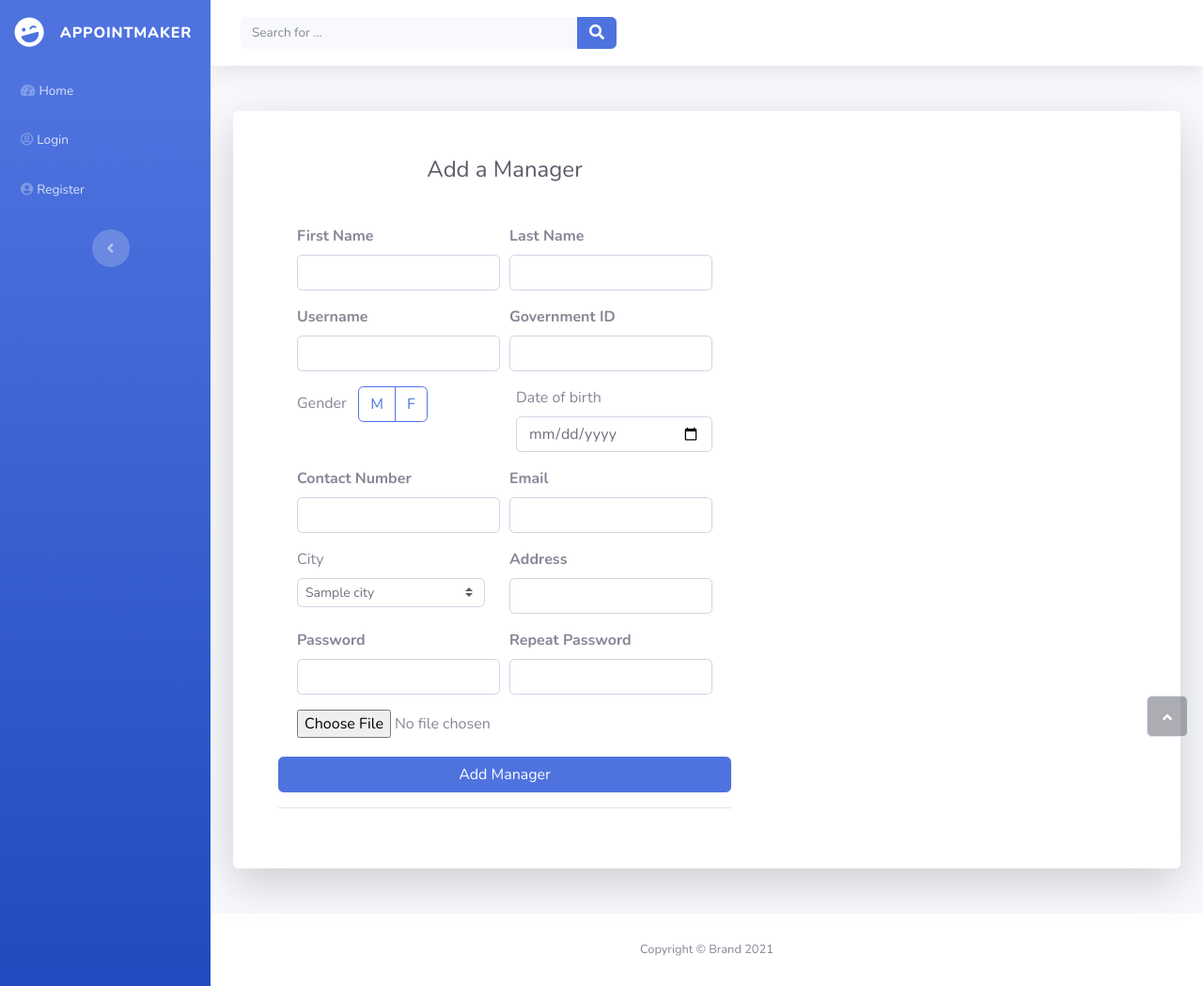
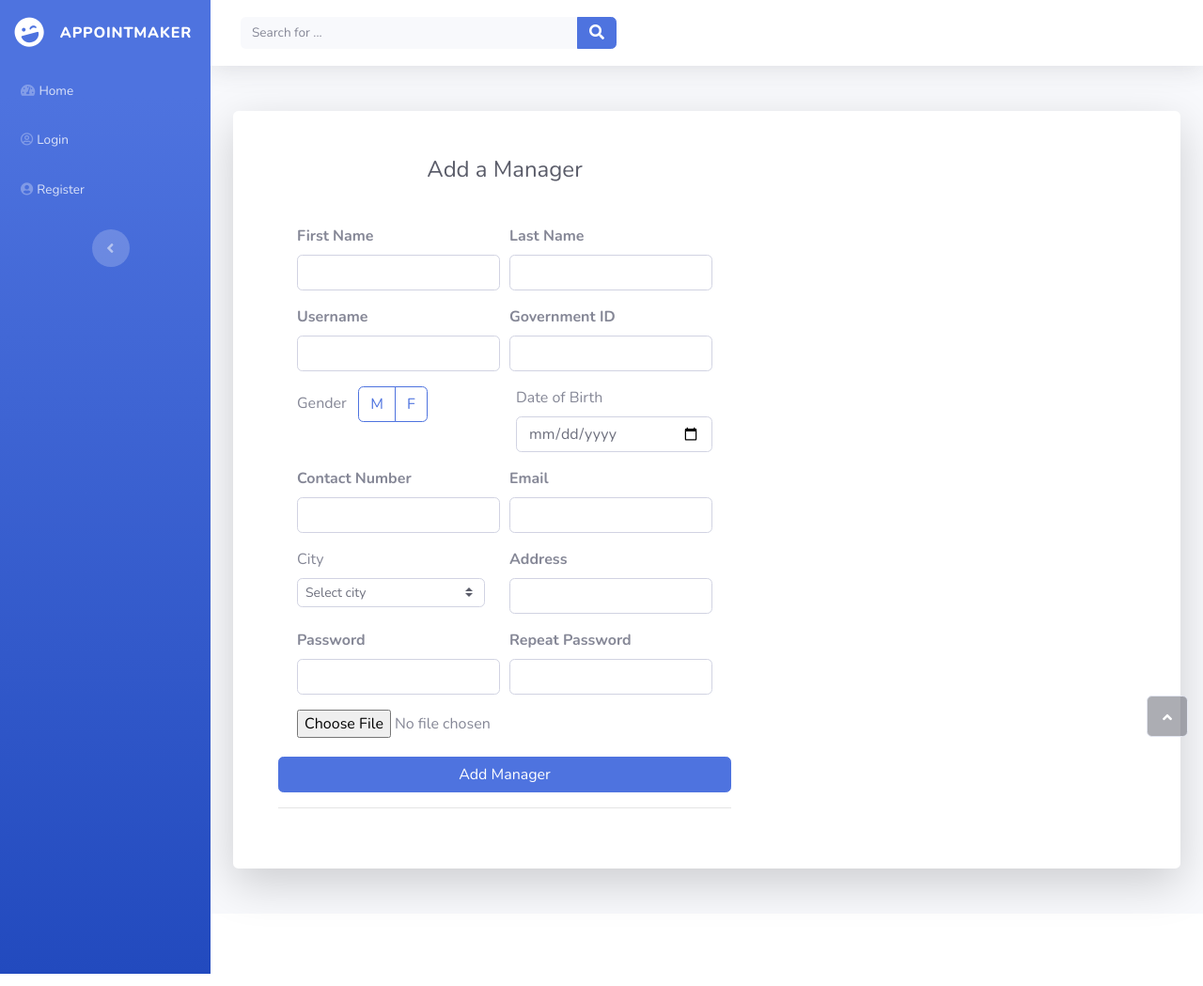
Before and after one commit to sh5tar/Hospital-Appointment, a Node project: template views/AddManager.ejs in a window 1280 px wide. Shown: the whole page at 94% size. Run offline with Node 20 templates, Linux system fonts and the light colour scheme; the template is opened without the code that fills it: most values are stand-ins (such as "Sample title", 1, 10 or a date in 2020).

Commit message:
Minor changes and fixes in the tables pages

```diff
--- a/views/AddDoctor.ejs
+++ b/views/AddDoctor.ejs
@@ -34,7 +34,7 @@
                                     <div class="col-sm-6"><label>Gender&nbsp;&nbsp;</label>
                                         <div class="btn-group btn-group-toggle" data-toggle="buttons"><label class="btn btn-outline-primary active">M<input type="radio" id="genderM" name="Gender" value="Male"></label><label class="btn btn-outline-primary">F<input type="radio" id="genderF" name="Gender" value="Female"></label></div>
                                     </div>
-                                    <div class="col-sm-6 mb-3 mb-sm-0"><label>Date of birth</label><input class="form-control" id="dob" type="date" name="DoB"></div>
+                                    <div class="col-sm-6 mb-3 mb-sm-0"><label>Date of Birth</label><input class="form-control" id="dob" type="date" name="DoB"></div>
                                 </div>
                                     <div class="form-row">
                                         <div class="col">
@@ -53,7 +53,7 @@
                                                 <%Cities.forEach(function (i){%>
                                                 <option value="<%=i.CID%>>" selected=""><%=i.Cname%></option>
                                                 <%})%>
-
+                                                <option value="" selected="selected"> Select city</option>
                                             </select>&nbsp;</div>
                                     </div>
                                     <div class="col">
--- a/views/AddManager.ejs
+++ b/views/AddManager.ejs
@@ -34,7 +34,7 @@
                                     <div class="col-sm-6"><label>Gender&nbsp;&nbsp;</label>
                                         <div class="btn-group btn-group-toggle" data-toggle="buttons"><label class="btn btn-outline-primary active">M<input type="radio" id="genderM" name="Gender" value="Male"></label><label class="btn btn-outline-primary">F<input type="radio" id="genderF" name="Gender" value="Female"></label></div>
                                     </div>
-                                    <div class="col-sm-6 mb-3 mb-sm-0"><label>Date of birth</label><input class="form-control" id="dob" type="date" name="DoB"></div>
+                                    <div class="col-sm-6 mb-3 mb-sm-0"><label>Date of Birth</label><input class="form-control" id="dob" type="date" name="DoB"></div>
                                 </div>
                                 <div class="form-row">
                                     <div class="col">
@@ -52,8 +52,9 @@
                                             <br>
                                             <select style="width: 200px;" class="form-control form-control-sm custom-select custom-select-sm" name="CID">
                                                 <%Cities.forEach(function (i){%>
-                                                <option value="<%=i.CID%>>" selected=""><%=i.Cname%></option>
+                                                <option value="<%=i.CID%>" selected=""><%=i.Cname%></option>
                                                 <%})%>
+                                                <option value="" selected="selected"> Select city</option>
                                             </select>&nbsp;</div>
                                     </div>
                                     <div class="col">
--- a/views/HospitalsPage.ejs
+++ b/views/HospitalsPage.ejs
@@ -32,7 +32,7 @@
                                 <%i.forEach(function(i){%>
                                 <tbody>
                                 <tr>
-                                    <td><%=i.HName%></td>
+                                   <td><a href="HospitalPerformence"> <%=i.HName%> </a></td>
                                     <td><%=i.Cname%></td>
                                     <td><%=i.Location%></td>
                                 </tr>
--- a/views/partials/footer.ejs
+++ b/views/partials/footer.ejs
@@ -1,7 +1,5 @@
 <footer class="bg-white sticky-footer">
-    <div class="container my-auto">
-        <div class="text-center my-auto copyright"><span>Copyright © Brand 2021</span></div>
-    </div>
+
 </footer>
 </div><a class="border rounded d-inline scroll-to-top" href="#page-top"><i class="fas fa-angle-up"></i></a>
 </div>
--- a/views/register.ejs
+++ b/views/register.ejs
@@ -22,7 +22,7 @@
                                     <div class="col-sm-6"><label>Gender&nbsp;&nbsp;</label>
                                         <div class="btn-group btn-group-toggle" data-toggle="buttons"><label class="btn btn-outline-primary active">M<input type="radio" id="genderM" name="Gender" value="Male"></label><label class="btn btn-outline-primary">F<input type="radio" id="genderF" name="Gender" value="Female"></label></div>
                                     </div>
-                                    <div class="col-sm-6 mb-3 mb-sm-0"><label>Date of birth</label><input class="form-control" id="dob" type="date" name="DoB"></div>
+                                    <div class="col-sm-6 mb-3 mb-sm-0"><label>Date of Birth</label><input class="form-control" id="dob" type="date" name="DoB"></div>
                                 </div>
                                 <div class="form-group row">
                                     <div class="col-sm-6"><input class="form-control form-control-user" type="text" id="number" placeholder="Contact Number" name="ContactN"></div>
```
Also changed, not shown: views/ScheduleAppointment.ejs (+3 -14 lines).
